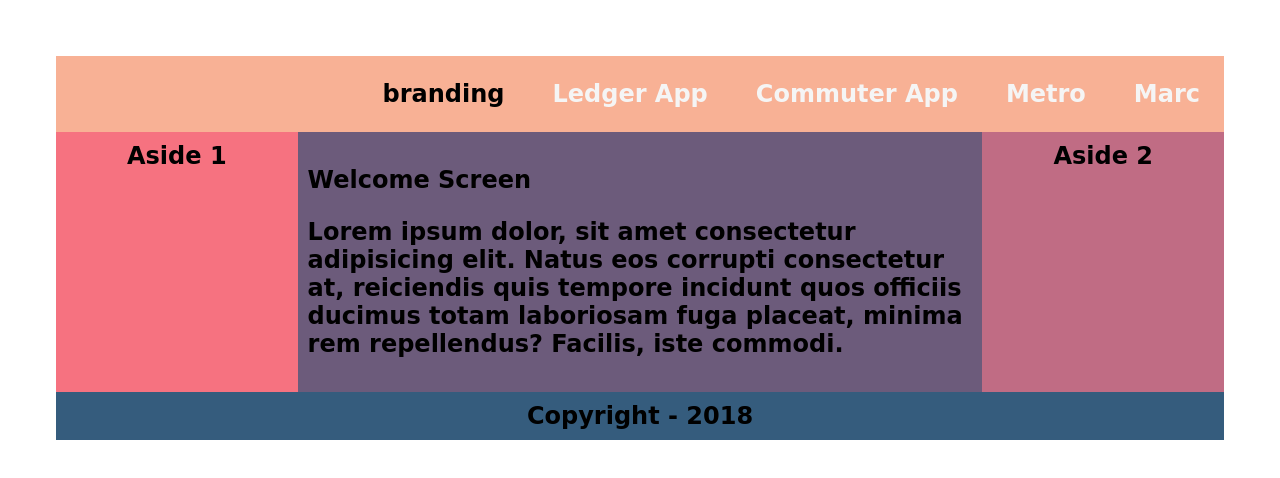
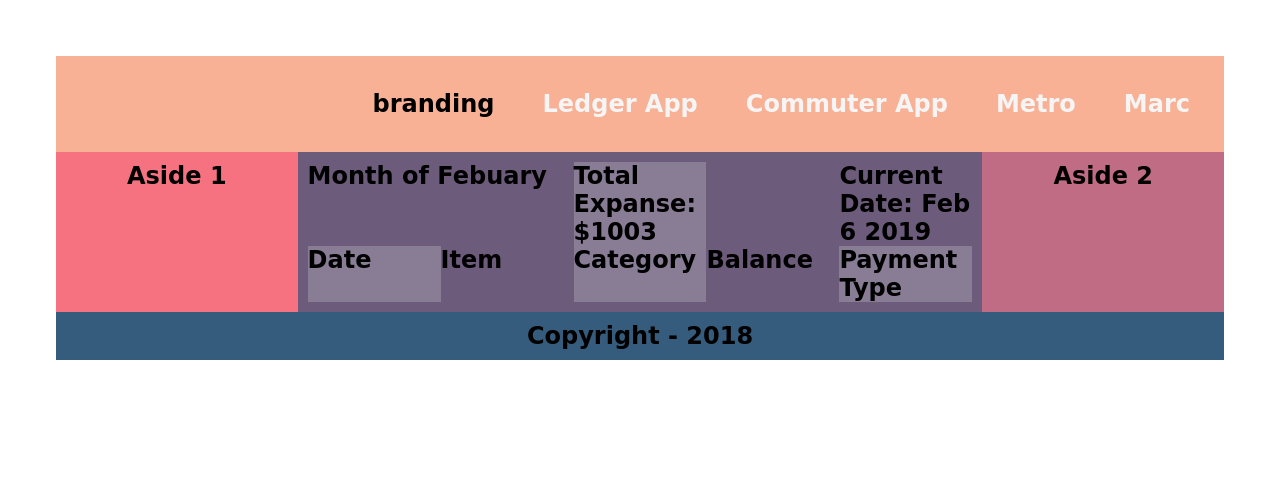
Before and after one commit to songki523/simple-web, a website: page app/templates/index.html in a window 1280 px wide. Drawn offline with nearby package versions, Linux system fonts and the light colour scheme; files that its build step writes are made by us from their sources; files whose address does not match are found by name; a web font is replaced by a local one.

Commit message:
Implemented grid

```diff
--- a/app/templates/index.html
+++ b/app/templates/index.html
@@ -1,7 +1,7 @@
 <html>
     <head>
         <meta name="viewport" content="width=device-width", initial-scale="1">
-        <link rel="stylesheet" type="text/css" href="static/style.css" />
+        <link rel="stylesheet" type="text/css" href="../static/style.css" />
         <title>Commuter App</title>
     </head>
 
@@ -22,12 +22,16 @@
 
             <!-- Article -->
             <article class="main" id="main">
-                <p>Welcome Screen</p>
-                <p>
-                    Lorem ipsum dolor, sit amet consectetur adipisicing elit. Natus eos corrupti consectetur at, reiciendis
-                    quis tempore incidunt quos officiis ducimus totam laboriosam fuga placeat, minima rem repellendus?
-                    Facilis, iste commodi.
-                </p>
+                <div class="container">
+                    <div class="item item-current-month">Month of Febuary</div>
+                    <div class="item item-total-expense">Total Expanse: $1003</div>
+                    <div class="item item-current-date">Current Date: Feb 6 2019</div>
+                    <div class="item item-date">Date</div>
+                    <div class="item item-name">Item</div>
+                    <div class="item item-category">Category</div>
+                    <div class="item item-balance">Balance</div>
+                    <div class="item item-payment-type">Payment Type</div>
+                </div>
             </article>
 
             <!-- Aside -->
--- a/assets/scss/partials/_base.scss
+++ /dev/null
@@ -1,36 +0,0 @@
-body {
-    font-family: $korean;
-    font-size: x-large;
-    padding: 2em;
-}
-
-.wrapper {
-    display: flex;
-    flex-flow: row wrap;
-    font-weight: bold;
-    text-align: center;
-}
-
-.wrapper > * {
-    padding: 10px;
-    flex: 1 100%;
-}
-
-// Remove padding if screen is small
-@media all and (max-width: $medium) {
-    body {padding: 0em; }
-}
-
-// Viewport size handler
-@media all and (min-width: $medium) {
-    .aside {flex: 1 0 0;}
-}
-
-// Viewport size handler
-@media all and (min-width: $large) {
-    .main       {flex: 3 0px; }
-    .aside-1    {order: 1; }
-    .main       {order: 2; }
-    .aside-2    {order: 3; }
-    .footer     {order: 4; }
-}
--- a/assets/scss/partials/_layout.scss
+++ b/assets/scss/partials/_layout.scss
@@ -1,8 +1,3 @@
-.main{
-    text-align: left;
-    background: $purple;
-}
-
 // nav {
 //     ul {
 //         list-style: none;
@@ -17,3 +12,40 @@
 //         }
 //     }
 // }
+
+body {
+    font-family: $korean;
+    font-size: x-large;
+    padding: 2em;
+}
+
+.wrapper {
+    display: flex;
+    flex-flow: row wrap;
+    font-weight: bold;
+    text-align: center;
+}
+
+.wrapper > * {
+    padding: 10px;
+    flex: 1 100%;
+}
+
+// Remove padding if screen is small
+@media all and (max-width: $medium) {
+    body {padding: 0em; }
+}
+
+// Viewport size handler
+@media all and (min-width: $medium) {
+    .aside {flex: 1 0 0;}
+}
+
+// Viewport size handler
+@media all and (min-width: $large) {
+    .main       {flex: 3 0px; }
+    .aside-1    {order: 1; }
+    .main       {order: 2; }
+    .aside-2    {order: 3; }
+    .footer     {order: 4; }
+}
--- /dev/null
+++ b/assets/scss/partials/_main.scss
@@ -0,0 +1,41 @@
+#main{
+    text-align: left;
+    background: $purple;
+
+    .item-current-month {
+        grid-area: currentMonth;
+    }
+    .item-total-expense {
+        grid-area: totalExpense;
+        background-color: $altcolor;
+    }
+    .item-current-date {
+        grid-area: currentDate;
+    }
+    .item-date {
+        grid-area: date;
+        background-color: $altcolor;
+    }
+    .item-name {
+        grid-area: item;
+    }
+    .item-category {
+        grid-area: category;
+        background-color: $altcolor;
+    }
+    .item-balance {
+        grid-area: balances;
+    }
+    .item-payment-type {
+        grid-area: payment-type;
+        background-color: $altcolor;
+    }
+
+    .container{
+        display: grid;
+        grid-template-columns: repeat(5, 20%);
+        grid-template-areas:
+            "currentMonth currentMonth totalExpense . currentDate"
+            "date item category balances payment-type";
+    }
+}
--- a/assets/scss/partials/_variables.scss
+++ b/assets/scss/partials/_variables.scss
@@ -4,6 +4,7 @@ $pink:       #F67280;
 $burgendy:   #C06C84;
 $purple:     #6C5B7B;
 $navy:       #355C7D;
+$altcolor:   rgba(255,255,255,0.2);
 
 //Fonts
 $korean:    'Cute Font', cursive;
--- a/assets/scss/style.scss
+++ b/assets/scss/style.scss
@@ -1,6 +1,6 @@
 @import url('https://fonts.googleapis.com/css?family=Cute+Font|Roboto');
 @import 'partials/variables';
-@import 'partials/base';
+@import 'partials/main';
 @import 'partials/aside';
 @import 'partials/footer';
 @import 'partials/header';
```
Also changed, not shown: app/templates/ledger.html (+12 -3 lines), Readme.md, app/static/style.css, 3 other files.
